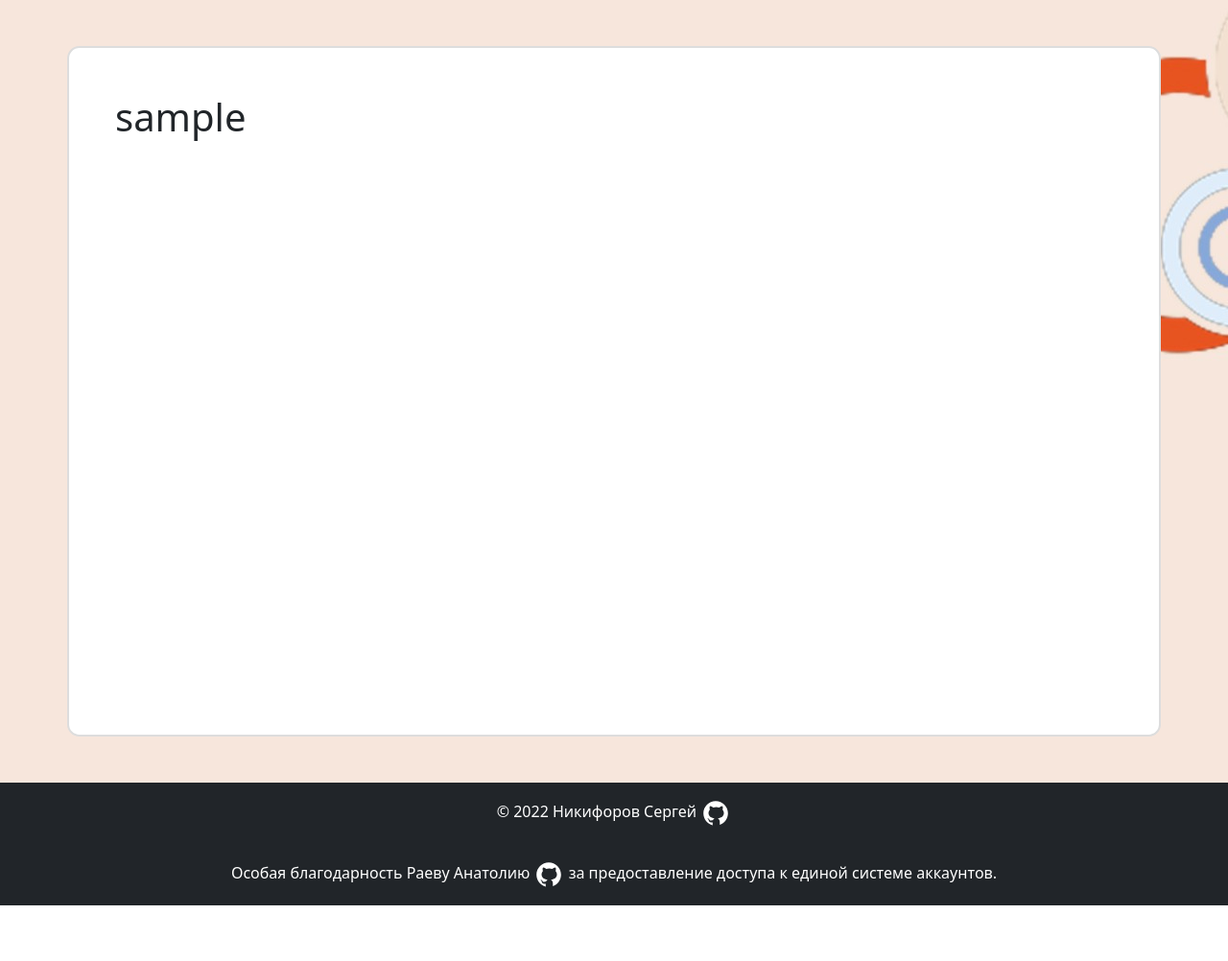
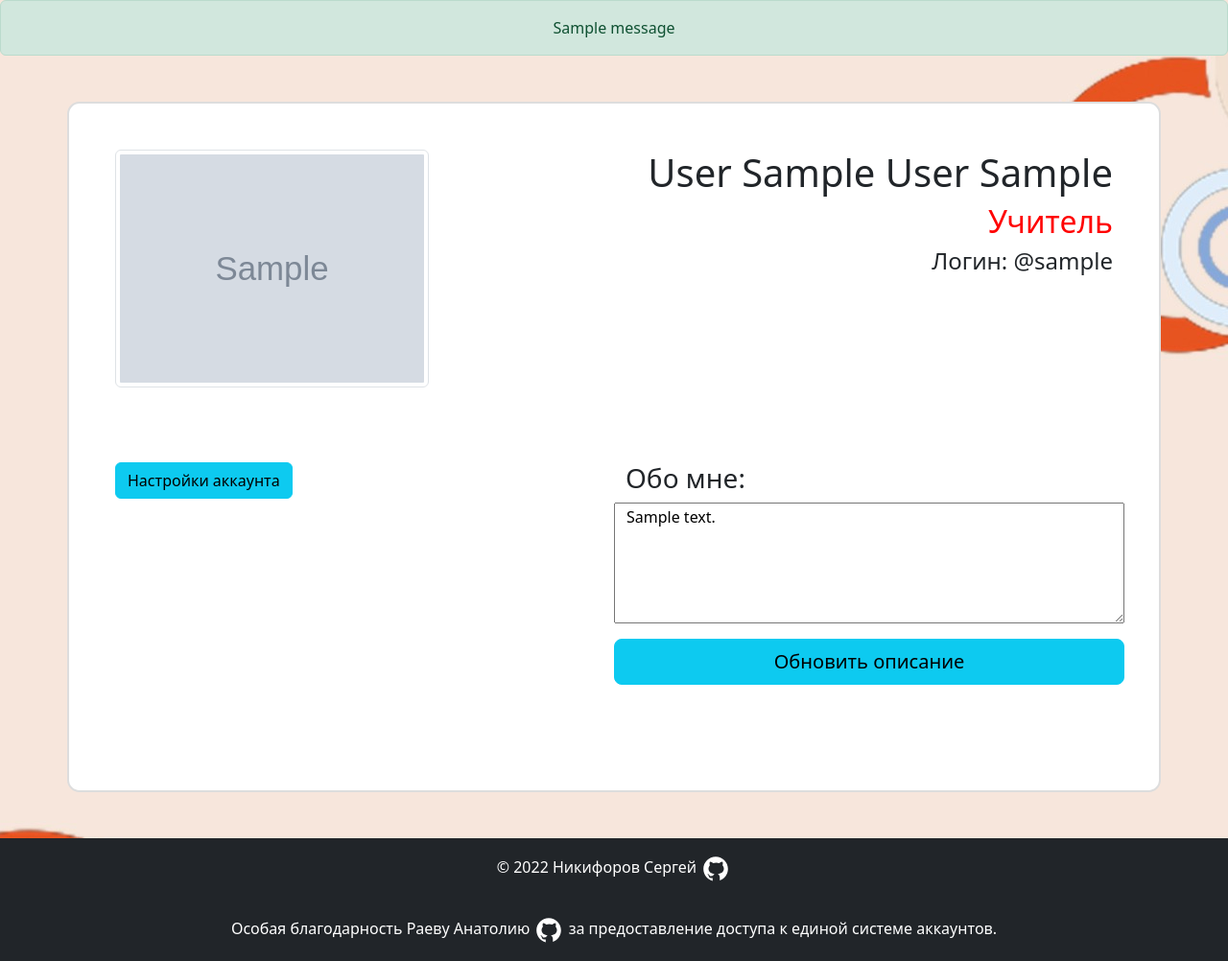
Before and after one commit to Shadow318193/ProtoNetwork, a Flask app: a page that uses templates/base.html in a window 1280 px wide. Shown: the part 72-1074 px from the top of the page at 96% size. Before the commit the page ends 1016 px from the top, so only its background shows below. Run offline with Flask 2, Linux system fonts and the light colour scheme; a user stored in the database is signed in; tables that the repository leaves empty hold one stand-in row (values such as "Sample post"); grey boxes marked "Sample" are stand-in pictures; one stand-in notice (Sample message) is shown.

Commit message:
Updated user.

```diff
--- a/data/user.py
+++ b/data/user.py
@@ -17,12 +17,13 @@ class User(SqlAlchemyBase, UserMixin):
     surname = db.Column(db.String(32), nullable=False)
     patronymic = db.Column(db.String(32), nullable=True)
     hashed_password = db.Column(db.String, nullable=False)
+    about = db.Column(db.String, nullable=True, default="")
     is_admin = db.Column(db.Boolean, default=False)
     is_teacher = db.Column(db.Boolean, default=False)
     # group_id = db.Column(db.Integer, db.ForeignKey("group.id"), nullable=True, index=True)
     creation_date = db.Column(db.DateTime, default=datetime.now)
     last_auth = db.Column(db.DateTime, default=None, nullable=True)
-    avatar = db.Column(db.String(128), default="default.png")
+    avatar = db.Column(db.String(128), default=None)
     is_from_proton = db.Column(db.Boolean, default=False)
 
     # group = orm.relation("Group", back_populates='users')
--- a/main.py
+++ b/main.py
@@ -6,6 +6,8 @@ from werkzeug.security import generate_password_hash, check_password_hash
 from data import db_session
 from data.user import User
 
+import datetime
+
 app = Flask(__name__)
 login_manager = LoginManager()
 login_manager.init_app(app)
@@ -13,9 +15,28 @@ login_manager.login_message = "Пожалуйста, войдите, что бы
 
 
 @login_manager.user_loader
-def load_user(user_id):
+def load_user(user_id: int):
     db_sess = db_session.create_session()
     return db_sess.query(User).filter(User.id == user_id).first()
+
+
+def password_is_correct(password: str):
+    if password.islower() or password.isupper() or len(password) < 8:
+        return False
+    for i in password.lower():
+        if i not in "abcdefghijklmnopqrstuvwxyzабвгдеёжзийклмнопрстуфхцчшщъыьэюя0123456789!@$#_":
+            return False
+    digits = ""
+    special = ""
+    for i in "0123456789":
+        if i in password:
+            digits += i
+    for i in "!@$#":
+        if i in password:
+            special += i
+    if not special or not digits:
+        return False
+    return True
 
 
 app.config['SECRET_KEY'] = 'secret_key'
@@ -25,6 +46,8 @@ app.config['MAX_CONTENT_LENGTH'] = 64 * 1024 * 1024
 
 @app.route("/", methods=["GET"])
 def index():
+    if current_user.is_authenticated:
+        return redirect("/user/" + current_user.login)
     return render_template("index.html")
 
 
@@ -33,8 +56,16 @@ def signup():
     if request.method == "GET":
         return render_template("signup.html")
     elif request.method == "POST":
-        if request.form["password"] == request.form["password_sec"]:
+        if request.form["password"] == request.form["password_sec"] and password_is_correct(request.form["password"]):
             db_sess = db_session.create_session()
+            existing_user = db_sess.query(User).filter(User.login == request.form["login"]).first()
+            if existing_user:
+                flash("Ошибка регистрации: кто-то уже есть с таким логином", "danger")
+                return redirect("/signup")
+            existing_user = db_sess.query(User).filter(User.email == request.form["email"]).first()
+            if existing_user:
+                flash("Ошибка регистрации: кто-то уже есть с такой почтой", "danger")
+                return redirect("/signup")
             user = User()
             user.name = request.form["name"]
             user.surname = request.form["surname"]
@@ -44,25 +75,34 @@ def signup():
             db_sess.add(user)
             db_sess.commit()
             login_user(user)
-            flash('Успешная регистрация', "success")
-            return redirect(f"/user/{user.login}")
+            user.last_auth = datetime.datetime.now()
+            flash("Регистрация прошла успешно!", "success")
+            return redirect("/user/" + user.login)
+        elif password_is_correct(request.form["password"]):
+            flash("Ошибка регистрации: пароль не повторён", "danger")
+            return redirect("/signup")
         else:
-            return "пароль введён некорректно"
+            flash("Ошибка регистрации: пароль не удовлетворяет требованию", "danger")
+            return redirect("/signup")
 
 
 @app.route("/login", methods=["POST", "GET"])
 def login():
     if request.method == "GET":
+        if current_user.is_authenticated:
+            return redirect("/user/" + current_user.login)
         return render_template("login.html")
     elif request.method == "POST":
         db_sess = db_session.create_session()
         user = db_sess.query(User).filter(User.login == request.form["login"]).first()
-        if check_password_hash(user.hashed_password, request.form["password"]):
+        if user and check_password_hash(user.hashed_password, request.form["password"]):
             login_user(user)
-            flash('Успешный вход', "success")
-            return redirect(f"/user/{user.login}")
+            user.last_auth = datetime.datetime.now()
+            flash("Успешный вход", "success")
+            return redirect("/user/" + user.login)
         else:
-            return "пароль введён некорректно"
+            flash("Ошибка входа: неверный пароль", "danger")
+            return redirect("/login")
 
 
 @login_required
@@ -72,14 +112,27 @@ def logout():
     return redirect("/")
 
 
-@app.route("/user/<username>", methods=["GET"])
+@app.route("/user/<username>", methods=["POST", "GET"])
 def user_page(username):
     db_sess = db_session.create_session()
     user = db_sess.query(User).filter(User.login == username).first()
     if user:
-        return render_template("user.html", login=username, is_authenticated=current_user.is_authenticated)
+        if request.method == "GET":
+            return render_template("user.html", user=user, current_user=current_user)
+        elif request.method == "POST":
+            if current_user == user and "about_button" in request.form:
+                user.about = request.form["about_input"]
+                db_sess.commit()
+                flash("Описание успешно обновлено", "success")
+                return redirect("/user/" + username)
     else:
         abort(404)
+
+
+@app.errorhandler(401)
+def e401():
+    flash("Данную страницу можно смотреть только авторизованным пользователям", "warning")
+    return redirect("/login")
 
 
 if __name__ == "__main__":
--- a/templates/base.html
+++ b/templates/base.html
@@ -16,7 +16,7 @@
         <form class="col-12 col-lg-auto mb-3 mb-lg-0 me-lg-3" role="search">
           <input type="search" class="form-control form-control-dark text-bg-dark" placeholder="Искать..." aria-label="Search">
         </form>
-            {% if is_authenticated %}
+            {% if current_user.is_authenticated %}
                 <div class="text-end">
                   <a href="/logout" class="btn btn-outline-light me-2">Выйти</a>
                 </div>
@@ -29,5 +29,8 @@
       </div>
     </div>
     </header>
+    {% for cat, msg in get_flashed_messages(True) %}
+    <div class="alert alert-{{ cat }} text-center">{{ msg }}</div>
+    {% endfor %}
 
 {% endblock %}
--- a/templates/user.html
+++ b/templates/user.html
@@ -1,4 +1,48 @@
 {% extends 'base.html' %}
 {% block main_content %}
-    <h1 class="center">{{ login }}</h1>
+    <div class="row pb-3">
+        <div class="col">
+            {% if user.avatar == None %}
+                <img style="max-height: 80%" class="img-fluid rectangle-avatar img-thumbnail" src="/static/media/default.png" height="10%">
+            {% else %}
+                <img style="max-height: 80%" class="img-fluid rectangle-avatar img-thumbnail" src="/static/media/from_users/avatars/{{ user.avatar }}" height="10%">
+            {% endif %}
+        </div>
+        <div class="col">
+            {% if user.is_teacher %}
+                <h1 class="text-end">{{ user.surname }} {{ user.name }} {{ user.patronymic }}</h1>
+                <h2 class="text-end" style="color: #ff0000">Учитель</h2>
+            {% else %}
+                <h1 class="text-end">{{ user.surname }} {{ user.name }}</h1>
+            {% endif %}
+            <h4 class="text-end">Логин: @{{ user.login }}</h4>
+        </div>
+    </div>
+    <div class="row">
+        <div class="col">
+            {% if current_user.is_authenticated %}
+            {% if current_user.login == user.login %}
+            <a href="/settings" class="btn btn-info">Настройки аккаунта</a>
+            {% else %}
+            <button type="submit" class="btn btn-info">Отправить заявку в друзья</button>
+            {% endif %}
+            {% endif %}
+        </div>
+        <div class="col">
+            {% if current_user.is_authenticated and current_user.login == user.login %}
+                <h3>Обо мне:</h3>
+                <form method="post">
+                    <div class="row pb-3">
+                        <textarea rows="5" placeholder="Напиши о себе" id="about_input" name="about_input">{{ user.about }}</textarea>
+                    </div>
+                    <div class="row">
+                        <button type="submit" class="btn btn-info btn-lg" id="about_button" name="about_button">Обновить описание</button>
+                    </div>
+                </form>
+            {% elif user.about %}
+                <h3>Обо мне:</h3>
+                <p>{{ user.about }}</p>
+            {% endif %}
+        </div>
+    </div>
 {% endblock %}
```
Also changed, not shown: templates/index.html (+9 -15 lines), templates/login.html (+6 -3 lines), templates/signup.html (+12 -9 lines), static/media/default.png (added), 1 other file.
